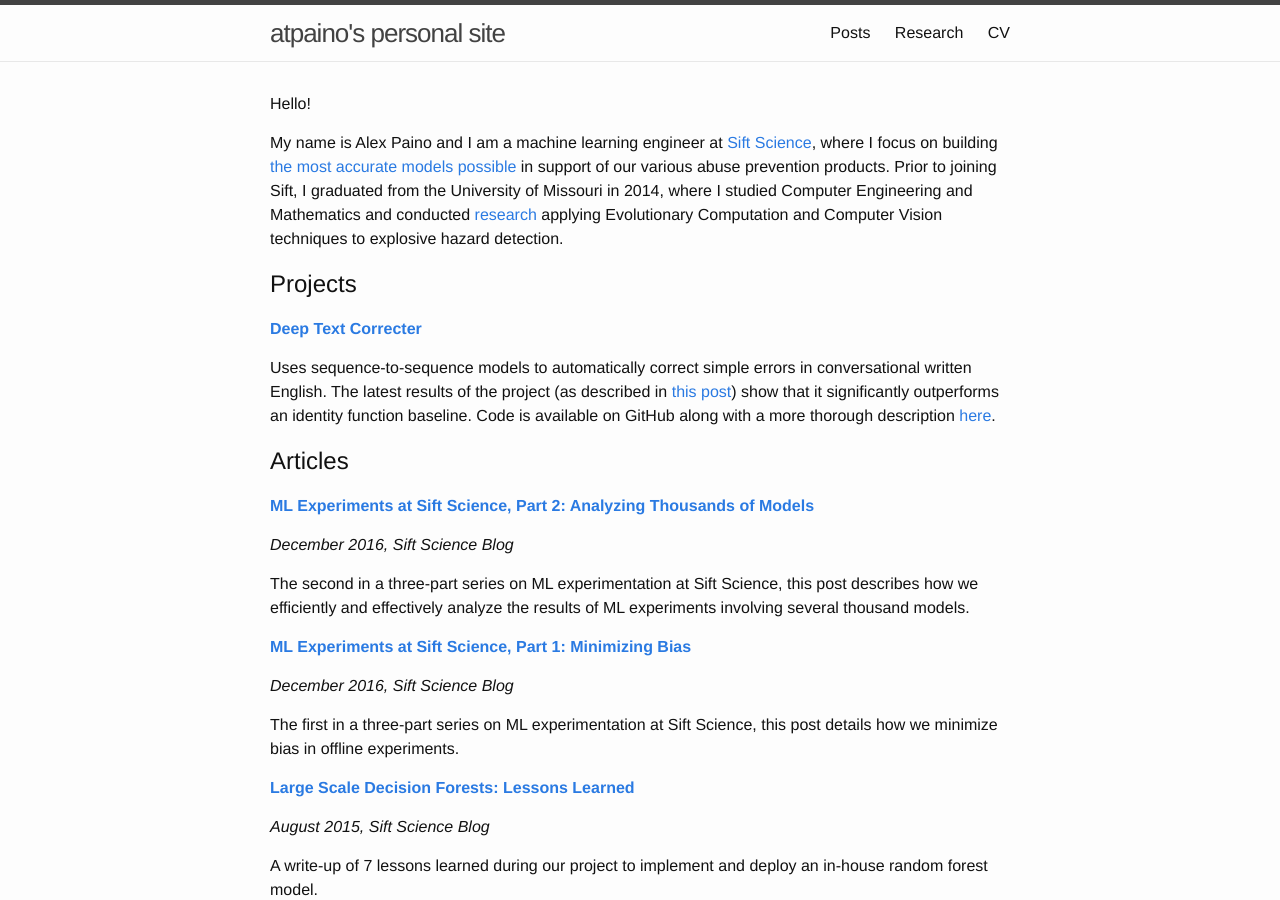
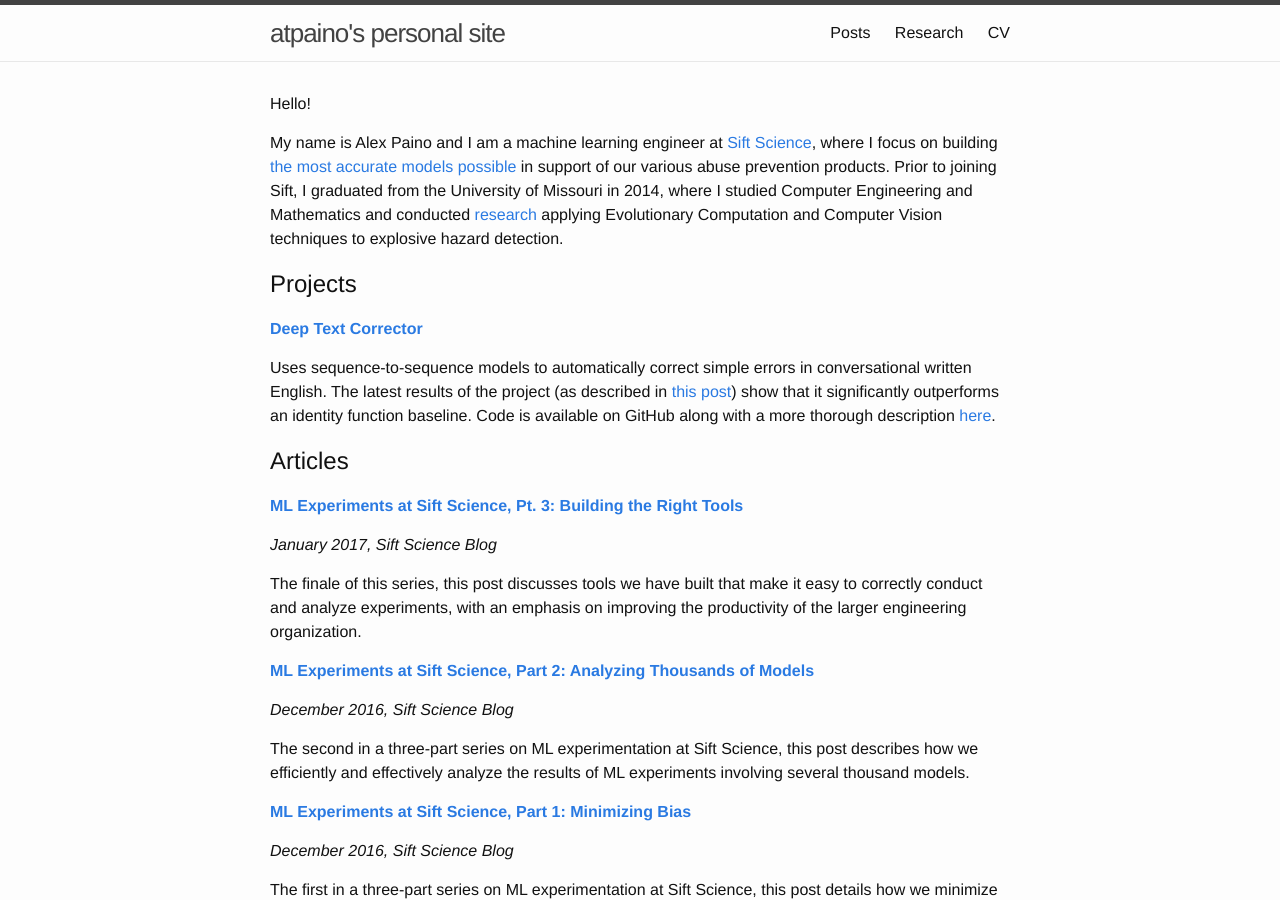
Before and after one commit to atpaino/atpaino.github.io, a Jekyll site: the page built from index.md, in a window 1280 px wide and 900 px high. Built offline with Jekyll 4.4.1, drawn with Linux system fonts in a browser that asks for light colours.

Commit message:
Add latest blog post

```diff
--- a/index.md
+++ b/index.md
@@ -11,14 +11,20 @@ Prior to joining Sift, I graduated from the University of Missouri in 2014, wher
 
 Projects
 -----------
-[**Deep Text Correcter**](https://github.com/atpaino/deep-text-correcter)
+[**Deep Text Corrector**](https://github.com/atpaino/deep-text-corrector)
 
 Uses sequence-to-sequence models to automatically correct simple errors in conversational written English.
 The latest results of the project (as described in [this post](/2017/01/03/deep-text-correcter.html)) show that it significantly outperforms an identity function baseline.
-Code is available on GitHub along with a more thorough description [here](https://github.com/atpaino/deep-text-correcter).
+Code is available on GitHub along with a more thorough description [here](https://github.com/atpaino/deep-text-corrector).
 
 Articles
 -----------
+
+[**ML Experiments at Sift Science, Pt. 3: Building the Right Tools**](https://engineering.siftscience.com/ml-experiments-pt-3-tooling/)
+
+*January 2017, Sift Science Blog*
+
+The finale of this series, this post discusses tools we have built that make it easy to correctly conduct and analyze experiments, with an emphasis on improving the productivity of the larger engineering organization.
 
 [**ML Experiments at Sift Science, Part 2: Analyzing Thousands of Models**](https://engineering.siftscience.com/ml-experiments-pt-2-analyzing-thousands-of-models/)
 
```
